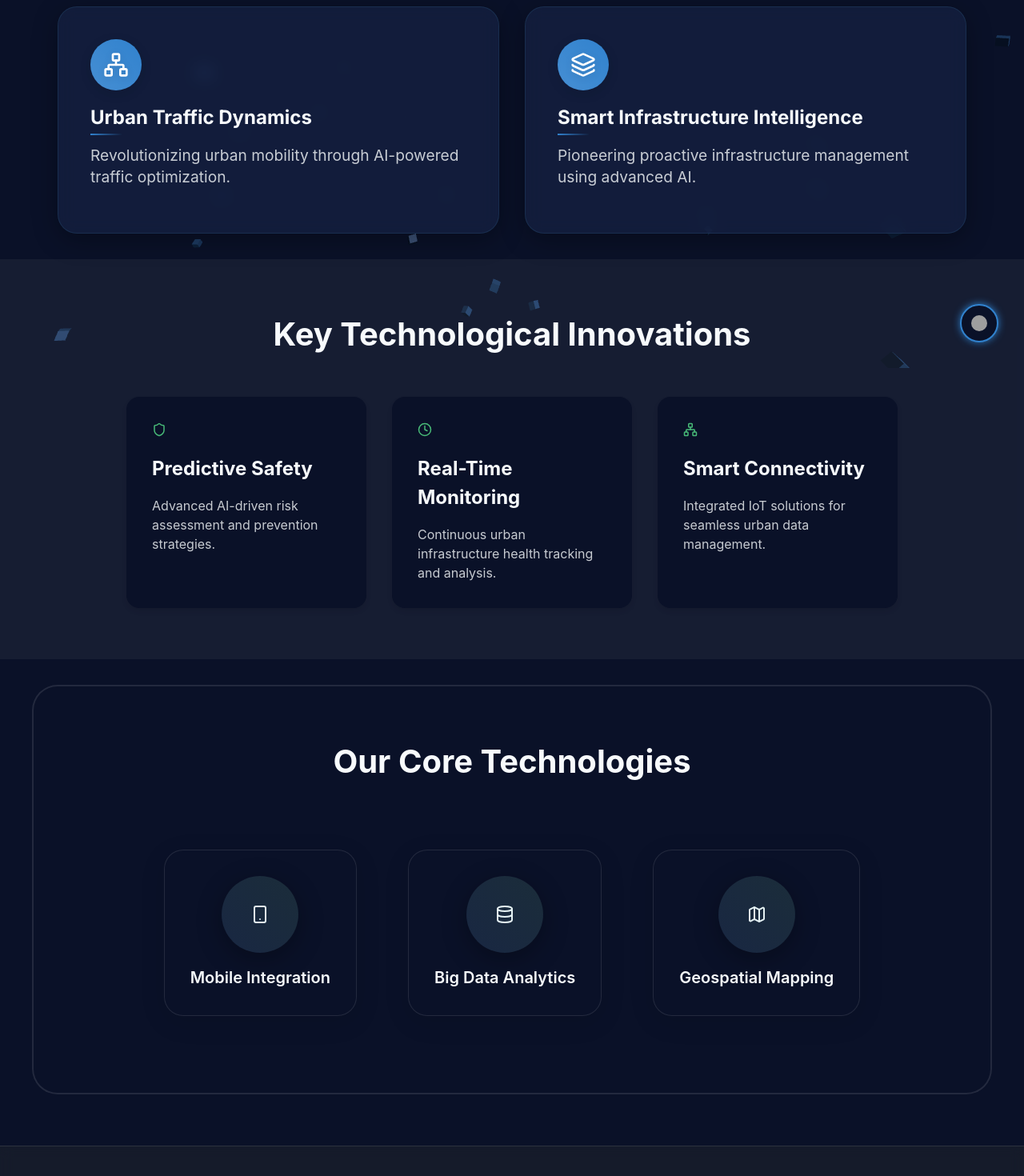
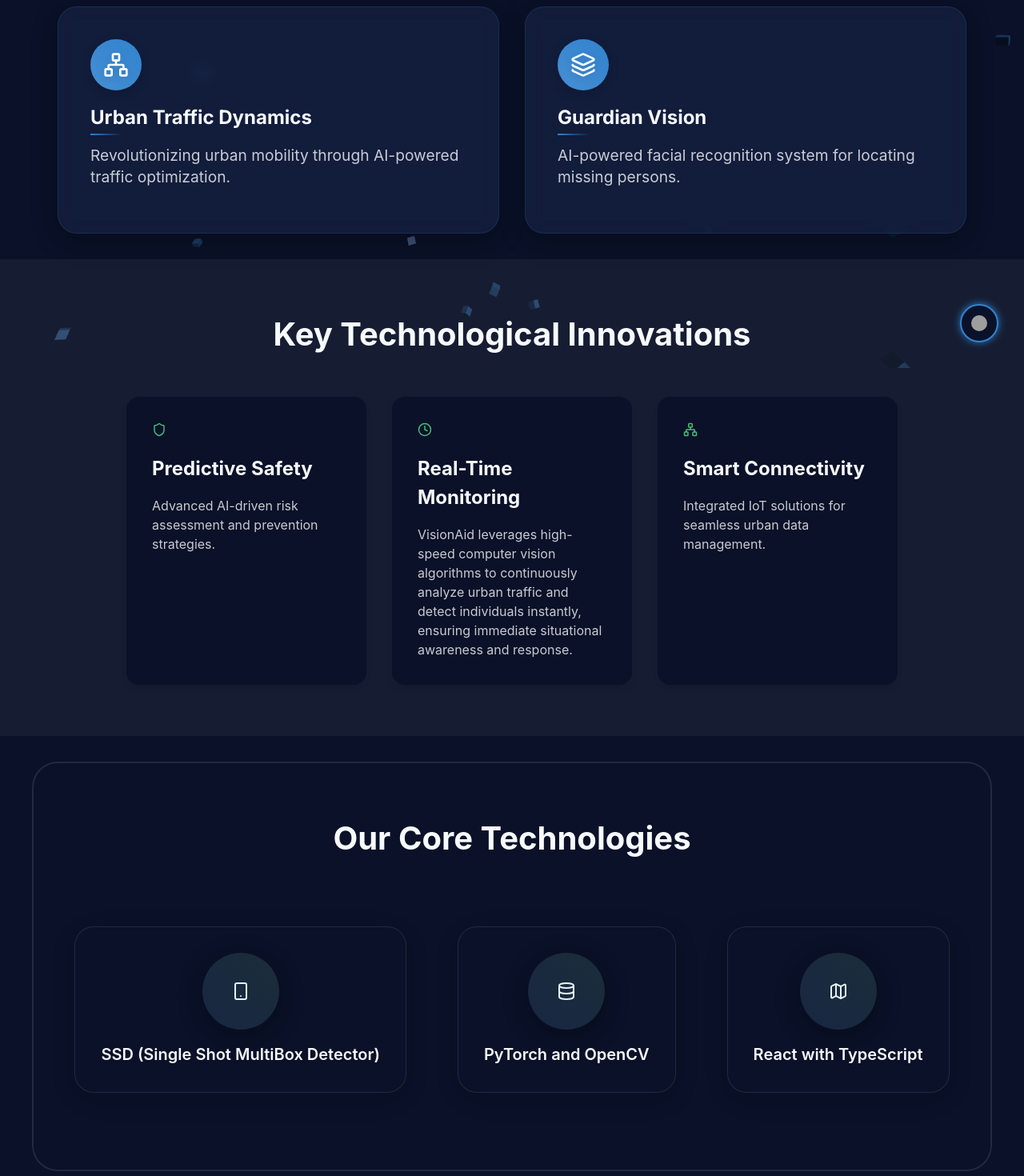
Before and after one commit to ArnavNath2003/Vision-Aid, a React (Vite) app: page / in a window 1280 px wide. Shown: the part 340-1810 px from the top of the page at 80% size. Built offline with nearby package versions, Linux system fonts and the light colour scheme; no server answers; grey boxes are pictures that could not be loaded.

Commit message:
fixed about and home page

```diff
--- a/src/components/About.tsx
+++ b/src/components/About.tsx
@@ -366,7 +366,7 @@ const About: React.FC = () => {
             >
               <div className="member-avatar"></div>
               <h3>Arnav Nath</h3>
-              <p>Lead Researcher</p>
+              <p>Full Stack Developer</p>
             </motion.div>
 
             <motion.div
@@ -376,7 +376,7 @@ const About: React.FC = () => {
             >
               <div className="member-avatar"></div>
               <h3>Saksham Jain</h3>
-              <p>AI Specialist</p>
+              <p>Backend Developer</p>
             </motion.div>
 
             <motion.div
@@ -386,7 +386,7 @@ const About: React.FC = () => {
             >
               <div className="member-avatar"></div>
               <h3>Aryan Sansi</h3>
-              <p>Accessibility Expert</p>
+              <p>AI Specialist</p>
             </motion.div>
             <motion.div
               className="team-member"
@@ -395,7 +395,7 @@ const About: React.FC = () => {
             >
               <div className="member-avatar"></div>
               <h3>Varghese</h3>
-              <p>AI Specialist</p>
+              <p>Research Analyst</p>
             </motion.div>
           </div>
         </section>
--- a/src/components/VisionAidHomepage.tsx
+++ b/src/components/VisionAidHomepage.tsx
@@ -296,8 +296,8 @@ const VisionAidHomepage = () => {
       color: "primary"
     },
     {
-      title: "Smart Infrastructure Intelligence",
-      description: "Pioneering proactive infrastructure management using advanced AI.",
+      title: "Guardian Vision",
+      description: "AI-powered facial recognition system for locating missing persons.",
       icon: <Layers className="project-icon" />,
       color: "success"
     }
@@ -313,7 +313,7 @@ const VisionAidHomepage = () => {
       {
         icon: <Clock className="feature-icon" />,
         title: "Real-Time Monitoring",
-        description: "Continuous urban infrastructure health tracking and analysis."
+        description: "VisionAid leverages high-speed computer vision algorithms to continuously analyze urban traffic and detect individuals instantly, ensuring immediate situational awareness and response."
       },
       {
         icon: <Network className="feature-icon" />,
@@ -350,9 +350,9 @@ const VisionAidHomepage = () => {
 
   const TechnologiesSection = () => {
     const technologies = [
-      { icon: <Smartphone className="w-10 h-10" />, name: "Mobile Integration" },
-      { icon: <Database className="w-10 h-10" />, name: "Big Data Analytics" },
-      { icon: <Map className="w-10 h-10" />, name: "Geospatial Mapping" }
+      { icon: <Smartphone className="w-10 h-10" />, name: "SSD (Single Shot MultiBox Detector)" },
+      { icon: <Database className="w-10 h-10" />, name: "PyTorch and OpenCV" },
+      { icon: <Map className="w-10 h-10" />, name: "React with TypeScript" }
     ];
 
     return (
```
